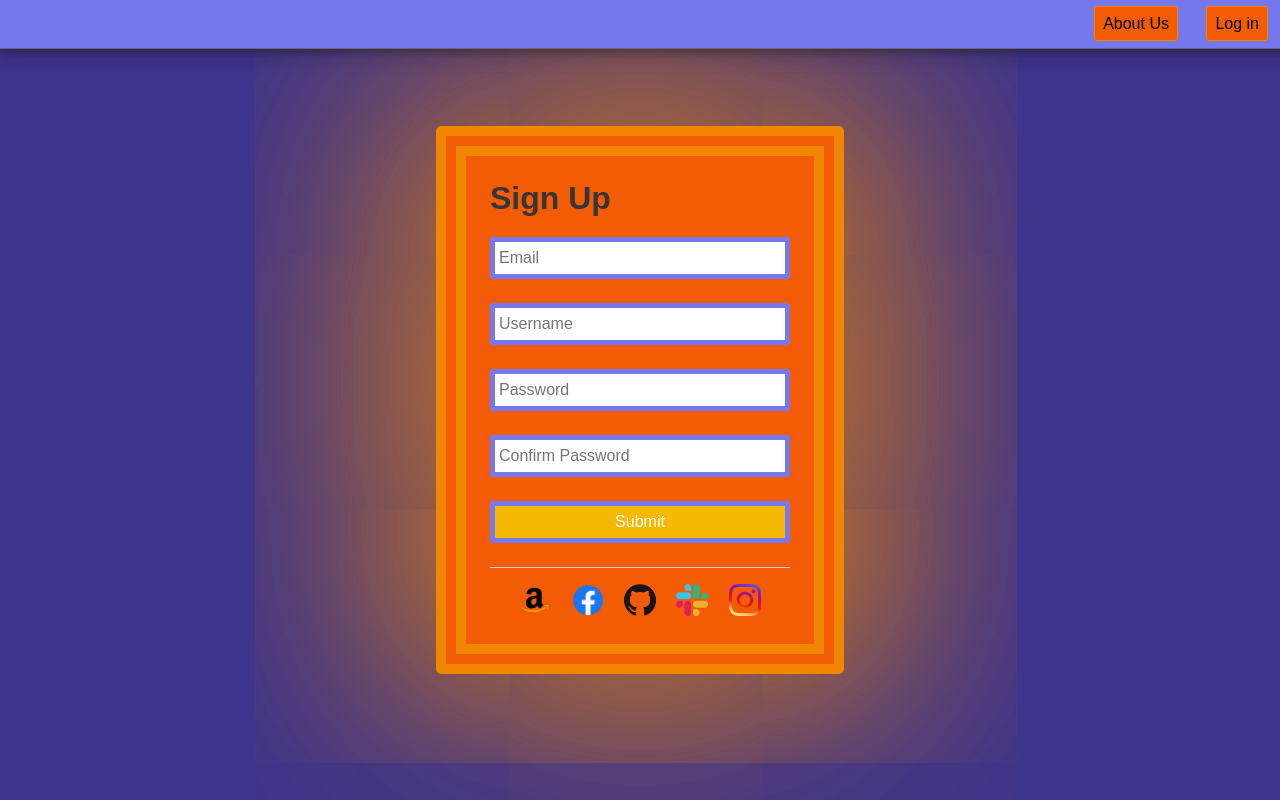
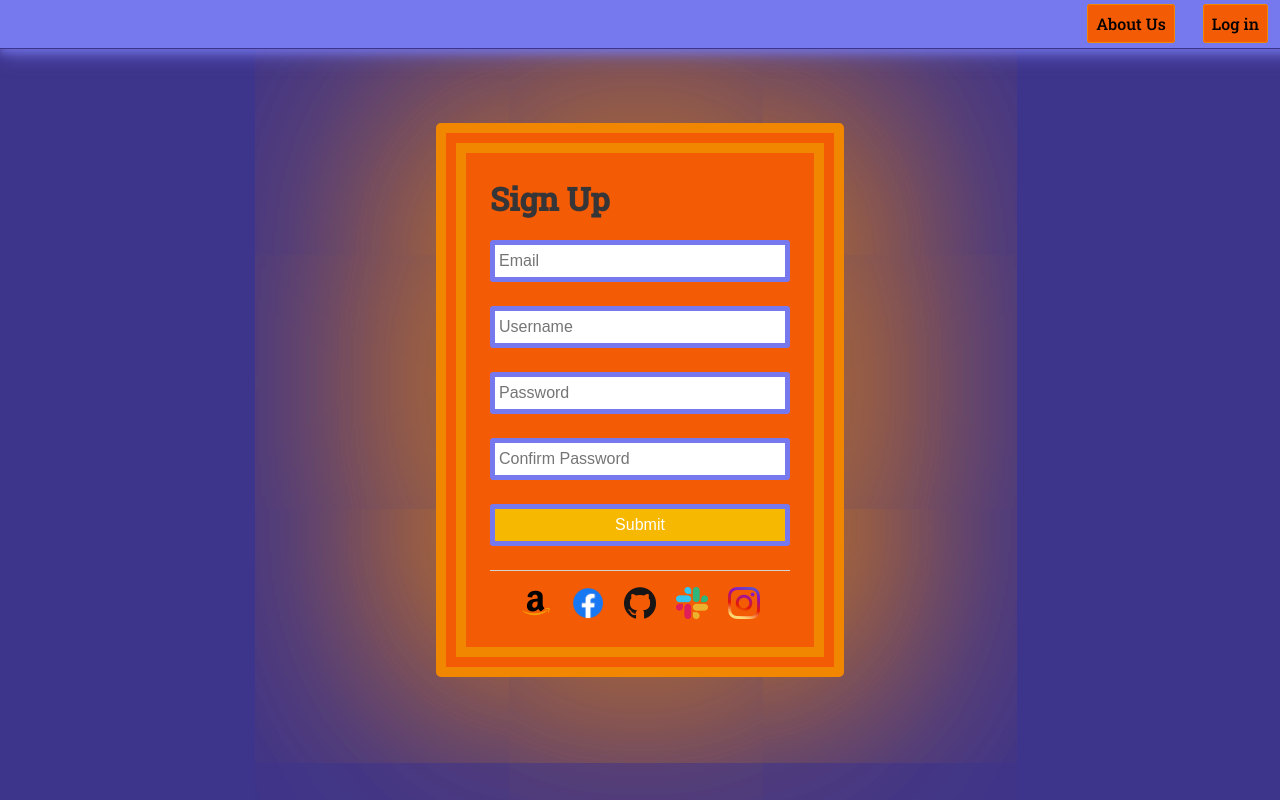
Before and after one commit to fields68/HTMLRegisterPage2023, a plain HTML site: page index.html in a window 1280 px wide. Drawn offline with Linux system fonts and the light colour scheme.

Commit message:
css edits

```diff
--- a/index.html
+++ b/index.html
@@ -6,6 +6,9 @@
     <meta http-equiv="X-UA-Compatible" content="IE=edge">
     <meta name="viewport" content="width=device-width, initial-scale=1.0">
     <link rel="stylesheet" href="./main.css">
+    <link rel="preconnect" href="https://fonts.googleapis.com">
+    <link rel="preconnect" href="https://fonts.gstatic.com" crossorigin>
+    <link href="https://fonts.googleapis.com/css2?family=Roboto+Slab:wght@500&display=swap" rel="stylesheet">
     <title>Document</title>
 </head>
 
--- a/main.css
+++ b/main.css
@@ -1,7 +1,7 @@
 body {
     background-color: #3d348b;
     margin: 0;
-    font-family: sans-serif;
+    font-family: 'Roboto Slab', serif;
     display: flex;
     height: 100vh;
 }
@@ -10,10 +10,10 @@ header {
     background-color: #7678ed;
     text-align: right;
     padding: .75rem;
-    border-bottom: solid 1px dimgray;
+    border-bottom: solid 1px #3d348b;
     box-shadow:
-        0 4px 8px 0 rgba(0, 0, 0, 0.2),
-        0 6px 20px 0 rgba(0, 0, 0, 0.19);
+        0 4px 8px 0 rgba(118, 120, 237, 0.652),
+        0 6px 20px 0 rgba(118, 120, 237, 0.583);
     position: fixed;
     top: 0;
     left: 0;
```
